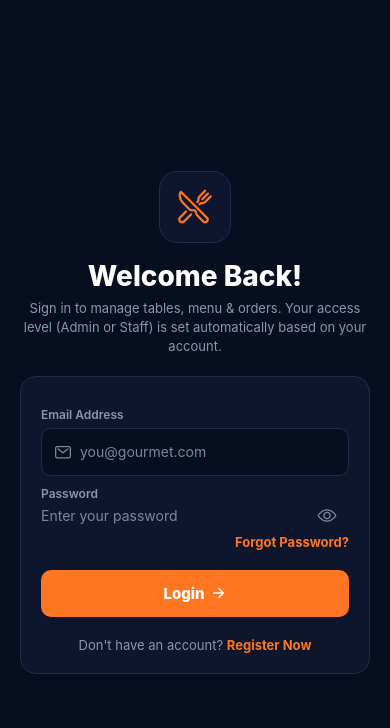
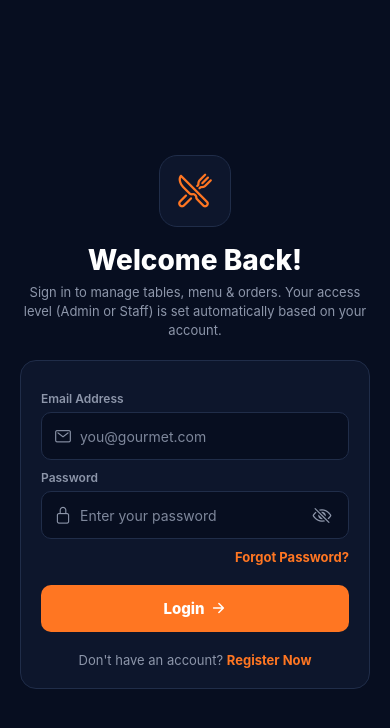
Before and after one commit to MuhammadUmer255/Restaurant-Management, a React Native app: screen /MenuCrudScreen in a window 390 px wide. Shown: the top 728 px of the page. Built offline with nearby package versions, Linux system fonts and the light colour scheme.

Commit message:
update project

```diff
--- a/src/config/api.js
+++ b/src/config/api.js
@@ -1,7 +1,7 @@
 import axios from 'axios';
 import AsyncStorage from '@react-native-async-storage/async-storage';
 
-const BASE_URL = 'http://192.168.0.106:8000/api/v1'; // Added /api/v1 prefix
+const BASE_URL = 'http://192.168.0.104:8000/api/v1'; // Added /api/v1 prefix
 
 const api = axios.create({
   baseURL: BASE_URL,
--- a/src/screens/LoginScreen.js
+++ b/src/screens/LoginScreen.js
@@ -17,7 +17,6 @@ import { useAuth } from '../context/AuthContext';
 import { useTheme } from '../context/ThemeContext';
 import { validateEmail } from '../utils/authValidation';
 import Toast from '../components/Toast';
-import PasswordField from '../components/PasswordField';
 
 export default function LoginScreen({ navigation }) {
   const { login } = useAuth();
@@ -27,6 +26,9 @@ export default function LoginScreen({ navigation }) {
   const [email, setEmail] = useState('');
   const [password, setPassword] = useState('');
   const [loading, setLoading] = useState(false);
+
+  // Password visibility state
+  const [showPassword, setShowPassword] = useState(false);
 
   const [emailError, setEmailError] = useState('');
   const [passwordError, setPasswordError] = useState('');
@@ -67,7 +69,6 @@ export default function LoginScreen({ navigation }) {
 
     setLoading(true);
     try {
-      // Login execute hone ke baad backend se registered user aur details ayen gi
       const userObj = await login({ email: email.trim(), password });
       const roleLabel = userObj?.role === 'admin' ? 'Admin Manager' : 'Staff / User';
       showToast(`Signed in as ${roleLabel}!`, 'success');
@@ -103,6 +104,7 @@ export default function LoginScreen({ navigation }) {
         <ScrollView
           contentContainerStyle={styles.scrollContent}
           keyboardShouldPersistTaps="handled"
+          showsVerticalScrollIndicator={false}
         >
           <View style={styles.headerContainer}>
             <View style={styles.logoBadge}>
@@ -116,8 +118,8 @@ export default function LoginScreen({ navigation }) {
           </View>
 
           <View style={styles.card}>
+            {/* EMAIL FIELD */}
             <Text style={styles.label}>Email Address</Text>
-
             <View style={[styles.inputWrapper, emailError ? styles.inputErrorBorder : null]}>
               <Ionicons name="mail-outline" size={18} color={colors.icon} style={styles.inputIcon} />
               <TextInput
@@ -135,9 +137,12 @@ export default function LoginScreen({ navigation }) {
             </View>
             {!!emailError && <Text style={styles.fieldErrorText}>{emailError}</Text>}
 
+            {/* PASSWORD FIELD - Fixed Box Border & Visibility Icon */}
             <Text style={styles.label}>Password</Text>
-            <PasswordField
-              style={[passwordError ? styles.inputErrorBorder : null]}
+            <View style={[styles.inputWrapper, passwordError ? styles.inputErrorBorder : null]}>
+              <Ionicons name="lock-closed-outline" size={18} color={colors.icon} style={styles.inputIcon} />
+              <TextInput
+                style={styles.input}
                 value={password}
                 onChangeText={(val) => {
                   setPassword(val);
@@ -145,7 +150,13 @@ export default function LoginScreen({ navigation }) {
                 }}
                 placeholder="Enter your password"
                 placeholderTextColor={colors.muted}
+                secureTextEntry={!showPassword}
+                autoCapitalize="none"
               />
+              <TouchableOpacity onPress={() => setShowPassword(!showPassword)} style={{ padding: 4 }}>
+                <Ionicons name={showPassword ? "eye-outline" : "eye-off-outline"} size={20} color={colors.icon} />
+              </TouchableOpacity>
+            </View>
             {!!passwordError && <Text style={styles.fieldErrorText}>{passwordError}</Text>}
 
             <TouchableOpacity
--- a/src/screens/RegisterScreen.js
+++ b/src/screens/RegisterScreen.js
@@ -248,7 +248,7 @@ export default function RegisterScreen({ navigation }) {
             <Text style={styles.label}>Your Full Name</Text>
             <TextInput
               style={[styles.input, fullNameError ? styles.inputErrorBorder : null]}
-
+              placeholder="Full Name"
               placeholderTextColor={colors.muted}
               value={fullName}
               onChangeText={(text) => {
```
Lines whose indentation alone changed are shown as unchanged.
